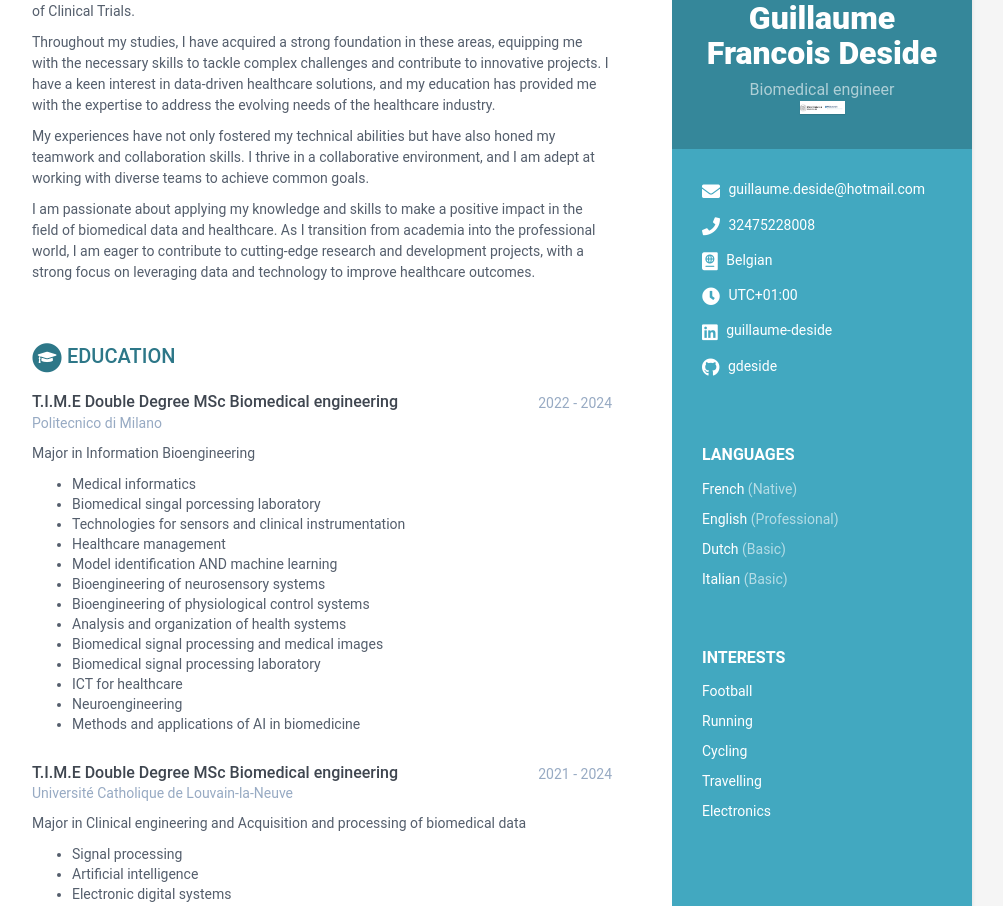
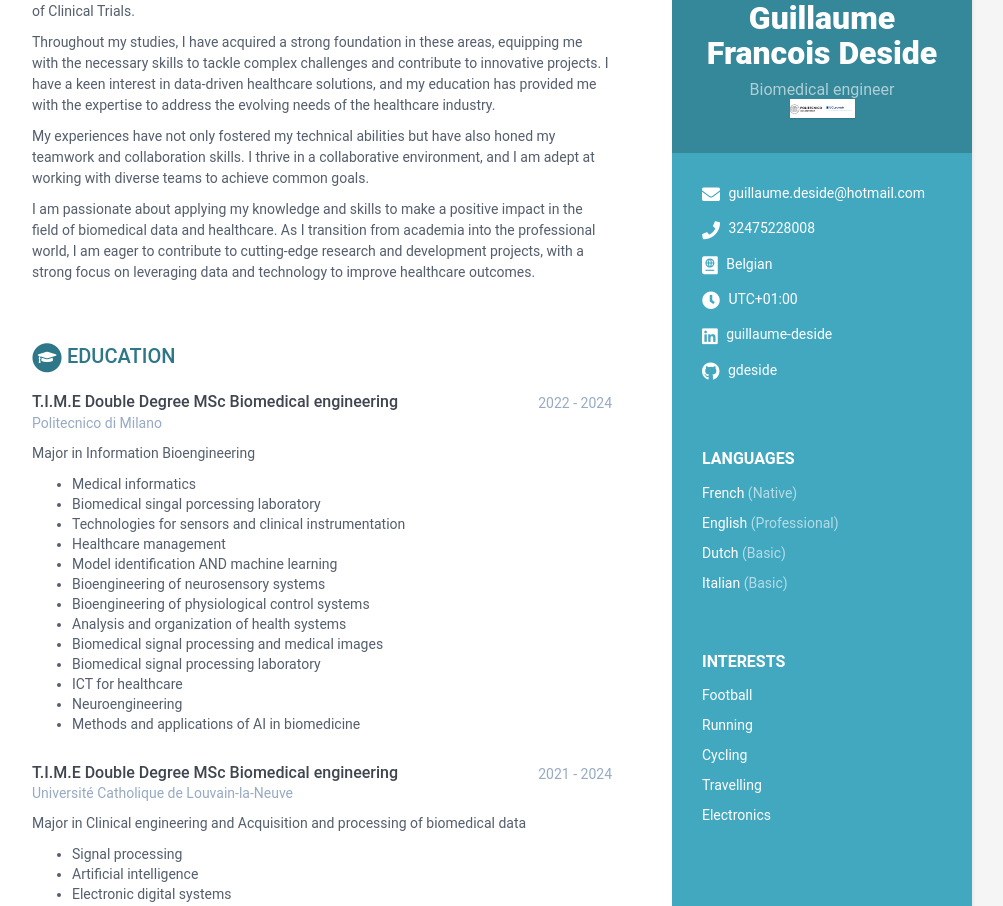
Before and after one commit to gdeside/CV, a Jekyll site: the page built from index.html, in a window 1280 px wide. Shown: the part 202-1108 px from the top of the page, without its empty margins (168-1171 px from the left). Built offline with Jekyll 4.4.1, drawn with Linux system fonts in a browser that asks for light colours.

Commit message:
update size

```diff
--- a/_sass/_base.scss
+++ b/_sass/_base.scss
@@ -85,7 +85,7 @@ p {
   }
   .banner {
     //used for profile image
-    max-width: 45px;
+    max-width: 65px;
     margin-bottom: 5px;
     border: 0px solid #fff;
     box-shadow: 0 1px 1px rgba(0, 0, 0, 0.1);
```
